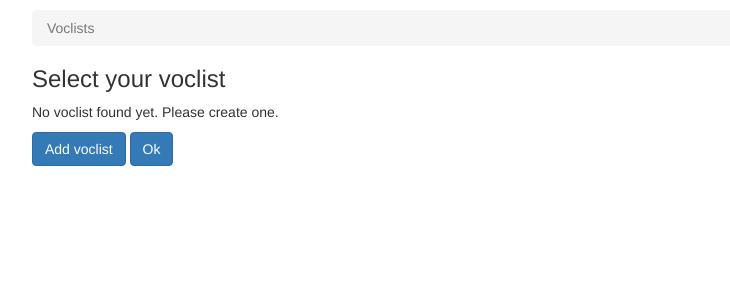
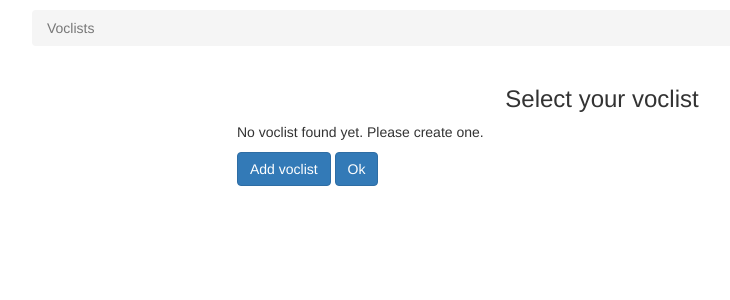
Before and after one commit to BasileVu/voclist, a Flask app: page / in a window 1280 px wide. Shown: the top 300 px of the page, without its empty margins (38-768 px from the left). Run offline with Flask 2, Linux system fonts and the light colour scheme; data that the repository does not hold is empty; some libraries are stand-ins or nearby versions.

Commit message:
Centering voclist selection

```diff
--- a/voclist/static/css/index.css
+++ b/voclist/static/css/index.css
@@ -1,3 +1,7 @@
-#buttons {
-    margin-top: 10px;
+h3 {
+    text-align: center;
 }
+
+select {
+    margin: 20px 0px;
+}
--- a/voclist/templates/index.html
+++ b/voclist/templates/index.html
@@ -13,6 +13,8 @@
 {% endblock %}
 
 {% block content %}
+    <div class="col-md-2"></div>
+    <div class="col-md-8">
         <h3>Select your voclist</h3>
         {% if voclists %}
             <select id="voclist-selection" class="form-control">
@@ -29,6 +31,8 @@
             <button type="button" class="btn btn-primary" data-toggle="modal" data-target="#add-voclist-modal">Add voclist</button>
             <button type="button" id="voclist-ok-button" class="btn btn-primary">Ok</button>
         </div>
+    </div>
+    <div class="col-md-2"></div>
 
     <!-- Modal to add entries -->
     <div class="modal fade" id="add-voclist-modal" role="dialog">
```
Lines whose indentation alone changed are shown as unchanged.
